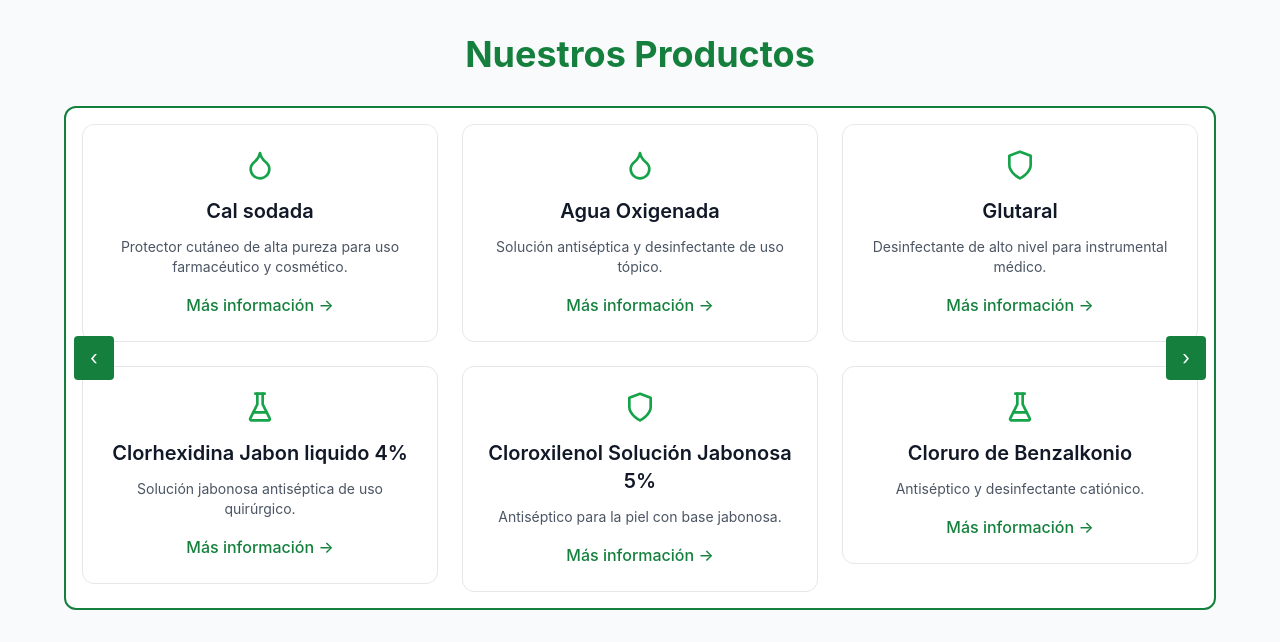
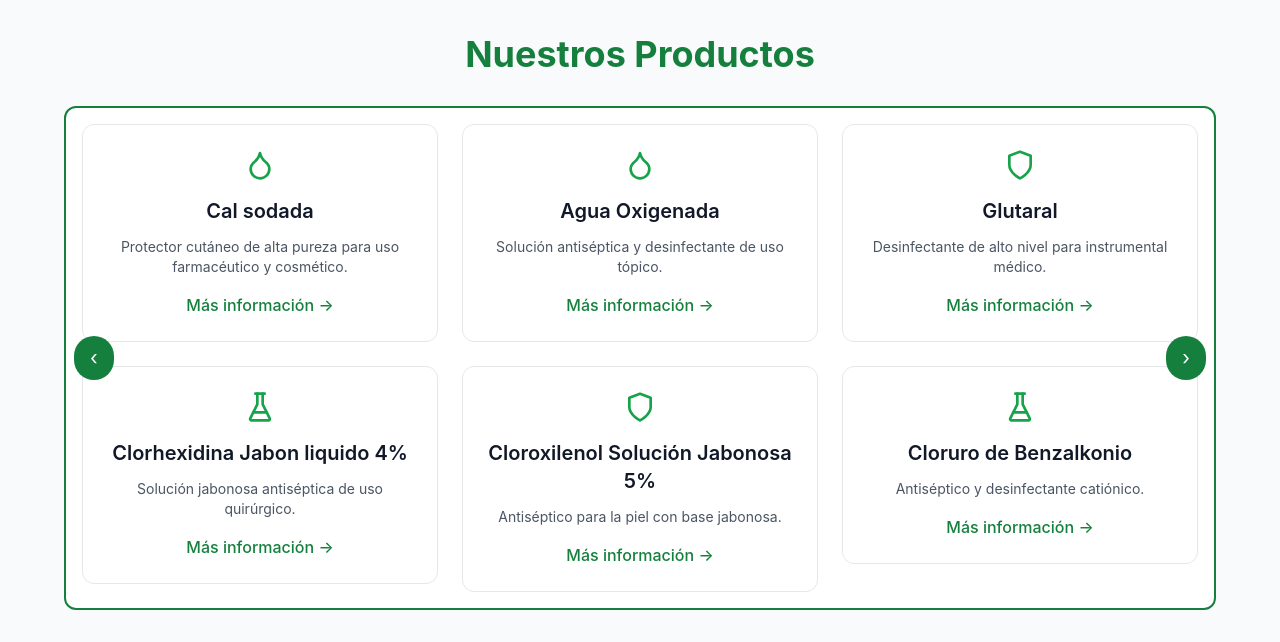
Before and after one commit to ValentinoDaniel01/PaginaJuli, a React (Vite) app: page / in a window 1280 px wide. Shown: the part 1460-2102 px from the top of the page. Built offline with nearby package versions, Linux system fonts and the light colour scheme.

Commit message:
slide y desenfoque

```diff
--- a/src/components/ProductCarousel.jsx
+++ b/src/components/ProductCarousel.jsx
@@ -1,10 +1,8 @@
-// ProductCarousel.jsx
 import React, { useState } from "react";
-import { motion } from "framer-motion";
+import { motion, AnimatePresence } from "framer-motion";
 import { Link } from "react-router-dom";
 import products from "../data/products";
 import { Droplet, FlaskConical, Shield } from "lucide-react";
-import { AnimatePresence } from "framer-motion";
 
 function renderIcon(iconName) {
   switch (iconName) {
@@ -49,9 +47,11 @@ export default function ProductCarousel() {
       >
         Nuestros Productos
       </motion.h2>
+
       <div className="relative max-w-6xl mx-auto overflow-hidden bg-white border-2 border-green-700 rounded-xl p-4">
+        {/* Botón izquierdo */}
         <button
-          className="hidden md:block absolute top-1/2 left-2 transform -translate-y-1/2 bg-green-700 text-white px-4 py-2 text-xl rounded hover:bg-green-800 z-10"
+          className="hidden md:block absolute top-1/2 left-2 transform -translate-y-1/2 bg-green-700 text-white px-4 py-2 text-xl rounded-full hover:bg-green-800 z-10"
           onClick={prevSlide}
         >
           ‹
@@ -61,22 +61,21 @@ export default function ProductCarousel() {
           <AnimatePresence mode="wait">
             <motion.div
               key={index}
-              initial={{ opacity: 0, x: 50 }}
-              animate={{ opacity: 1, x: 0 }}
-              exit={{ opacity: 0, x: -50 }}
-              transition={{ duration: 0.4 }}
+              initial={{ opacity: 0, x: 30, filter: "blur(6px)" }}
+              animate={{ opacity: 1, x: 0, filter: "blur(0px)" }}
+              exit={{ opacity: 0, x: -30, filter: "blur(6px)" }}
+              transition={{ duration: 0.6 }}
               className="grid grid-cols-1 sm:grid-cols-2 md:grid-cols-3 gap-6"
             >
               {groupedProducts[index].map((product, i) => (
                 <Link to={`/producto/${product.slug}`} key={i}>
                   <motion.div
-                    initial={{ scale: 0.8, opacity: 0, y: 30 }}
-                    animate={{ scale: 1, opacity: 1, y: 0 }}
+                    initial={{ opacity: 0, y: 20, filter: "blur(8px)" }}
+                    animate={{ opacity: 1, y: 0, filter: "blur(0px)" }}
                     transition={{
-                      duration: 0.5,
+                      duration: 0.6,
                       delay: i * 0.1,
-                      type: "spring",
-                      stiffness: 100,
+                      ease: "easeOut",
                     }}
                     className="bg-white p-6 text-center rounded-xl border hover:shadow-xl hover:scale-105 transition-transform duration-300 cursor-pointer"
                   >
@@ -99,8 +98,9 @@ export default function ProductCarousel() {
           </AnimatePresence>
         </div>
 
+        {/* Botón derecho */}
         <button
-          className="hidden md:block absolute top-1/2 right-2 transform -translate-y-1/2 bg-green-700 text-white px-4 py-2 text-xl rounded hover:bg-green-800 z-10"
+          className="hidden md:block absolute top-1/2 right-2 transform -translate-y-1/2 bg-green-700 text-white px-4 py-2 text-xl rounded-full hover:bg-green-800 z-10"
           onClick={nextSlide}
         >
           ›
```
